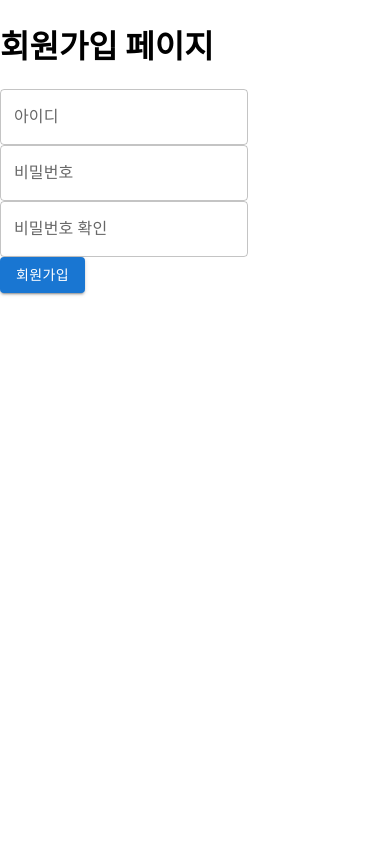
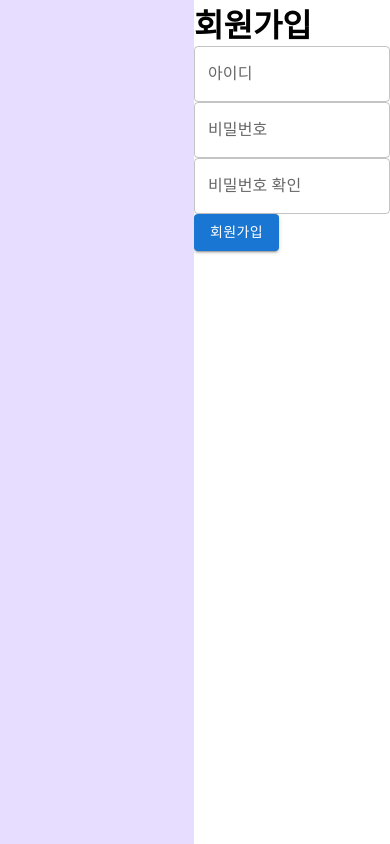
Before and after one commit to CalmCrews/silver_frontend, a React (Create React App) app: page /signup in a window 390 px wide. Built offline with nearby package versions, Linux system fonts and the light colour scheme.

Commit message:
feature: apply responsive layout

```diff
--- a/src/App.css
+++ b/src/App.css
@@ -1,38 +1,46 @@
-.App {
-  text-align: center;
+* {
+  margin: 0;
+  padding: 0;
+  box-sizing: border-box;
 }
 
-.App-logo {
-  height: 40vmin;
-  pointer-events: none;
+.ResponsiveLayout {
+  width: 100vw;
+  height: 100vh;
 }
 
-@media (prefers-reduced-motion: no-preference) {
-  .App-logo {
-    animation: App-logo-spin infinite 20s linear;
+.desktop-view {
+  display: block;
+  position: fixed;
+  left: 0;
+  top: 0;
+  right: 0;
+  bottom: 0;
+  width: 100%;
+  height: 100%;
+}
+
+.desktop-background {
+  width: 100%;
+  height: 100%;
+  background-color: #E7DEFF;
+}
+
+.mobile-view {
+  display: block;
+  position: relative;
+  margin: 0 0 0 calc(50vw - 1px);
+  max-width: 430px;
+  min-height: 100vh;
+  background: #fff;
+  z-index: 2;
+  overflow-x: hidden;
+  /* 모바일 뷰를 데스크탑 뷰 위에 레이어처럼 놓습니다. */
+}
+
+/* 화면 폭이 768px 이상일 때 데스크탑 뷰를 보여줌 */
+@media (min-width: 768px) {
+  .mobile-view {
+    margin: 0 auto;
   }
 }
-
-.App-header {
-  background-color: #282c34;
-  min-height: 100vh;
-  display: flex;
-  flex-direction: column;
-  align-items: center;
-  justify-content: center;
-  font-size: calc(10px + 2vmin);
-  color: white;
-}
-
-.App-link {
-  color: #61dafb;
-}
-
-@keyframes App-logo-spin {
-  from {
-    transform: rotate(0deg);
-  }
-  to {
-    transform: rotate(360deg);
-  }
-}
--- a/src/App.tsx
+++ b/src/App.tsx
@@ -1,19 +1,27 @@
-import React from 'react';
-import { BrowserRouter as Router, Routes, Route } from 'react-router-dom';
-import SignUp from './pages/SignUp';
-import Home from './pages/Home';
-import SignIn from './pages/SignIn';
-import Review from './pages/testing/Review';
+import React from "react";
+import { BrowserRouter as Router, Routes, Route } from "react-router-dom";
+import SignUp from "./pages/users/SignUp";
+import Home from "./pages/Home";
+import SignIn from "./pages/users/SignIn";
+import Review from "./pages/testing/Review";
+import "./App.css";
 
 function App() {
   return (
     <Router>
-      <Routes>
-        <Route path="/" element={<Home/>} />
-        <Route path="/signup" element={<SignUp/>} />
-        <Route path="/signin" element={<SignIn/>} />
-        <Route path="/review" element={<Review/>} />
-      </Routes>
+      <div className="ResponsiveLayout">
+        <div className="desktop-view">
+          <div className="desktop-background"></div>
+        </div>
+        <div className="mobile-view">
+          <Routes>
+            <Route path="/" element={<Home />} />
+            <Route path="/signup" element={<SignUp />} />
+            <Route path="/signin" element={<SignIn />} />
+            <Route path="/review" element={<Review />} />
+          </Routes>
+        </div>
+      </div>
     </Router>
   );
 }
--- a/src/index.tsx
+++ b/src/index.tsx
@@ -9,11 +9,11 @@ const root = ReactDOM.createRoot(
   document.getElementById('root') as HTMLElement
 );
 root.render(
-  <RecoilRoot>
-    <React.StrictMode>
-      <App />
-    </React.StrictMode>
-  </RecoilRoot>
+  <React.StrictMode>
+    <RecoilRoot>
+        <App />
+    </RecoilRoot>
+  </React.StrictMode>
 );
 
 // If you want to start measuring performance in your app, pass a function
--- a/src/pages/SignIn.tsx
+++ /dev/null
@@ -1,13 +0,0 @@
-import React from 'react';
-import SignInForm from '../components/SignInForm';
-
-const SignIn = () => {
-  return (
-    <div>
-      <h1>로그인 페이지</h1>
-      <SignInForm/>
-    </div>
-  );
-}
-
-export default SignIn;
--- /dev/null
+++ b/src/pages/users/SignIn.tsx
@@ -0,0 +1,13 @@
+import React from "react";
+import SignInForm from "../../components/SignInForm";
+
+const SignIn = () => {
+  return (
+    <div>
+      <h1>로그인 페이지</h1>
+      <SignInForm />
+    </div>
+  );
+};
+
+export default SignIn;
--- a/src/pages/SignUp.tsx
+++ b/src/pages/users/SignUp.tsx
@@ -1,10 +1,10 @@
 import React from 'react';
-import SignUpForm from "../components/SignUpForm"
+import SignUpForm from "../../components/SignUpForm"
 
 const SignUp = () => {
   return (
     <div>
-      <h1>회원가입 페이지</h1>
+      <h1>회원가입</h1>
       <SignUpForm/>
     </div>
   );
```
